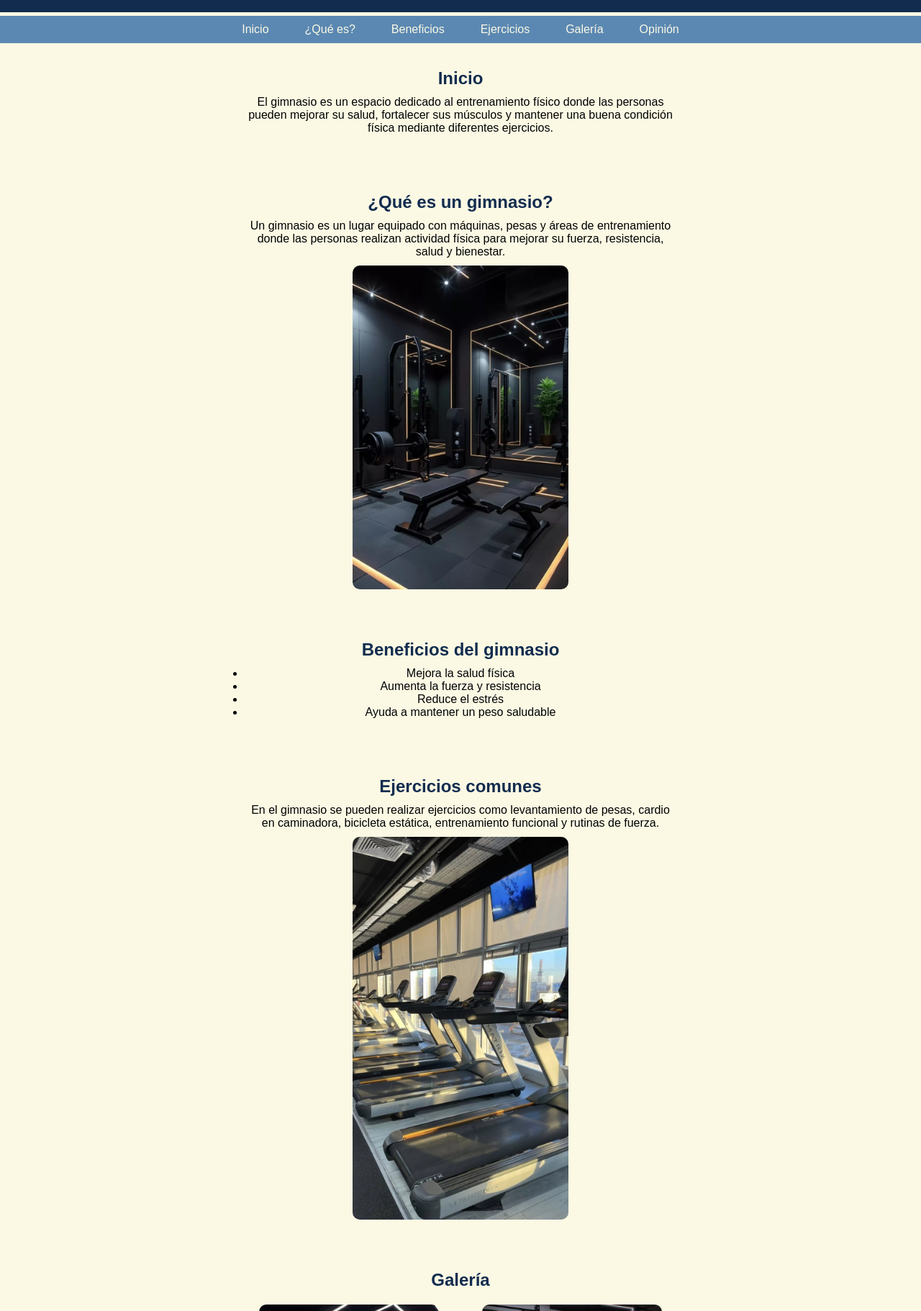
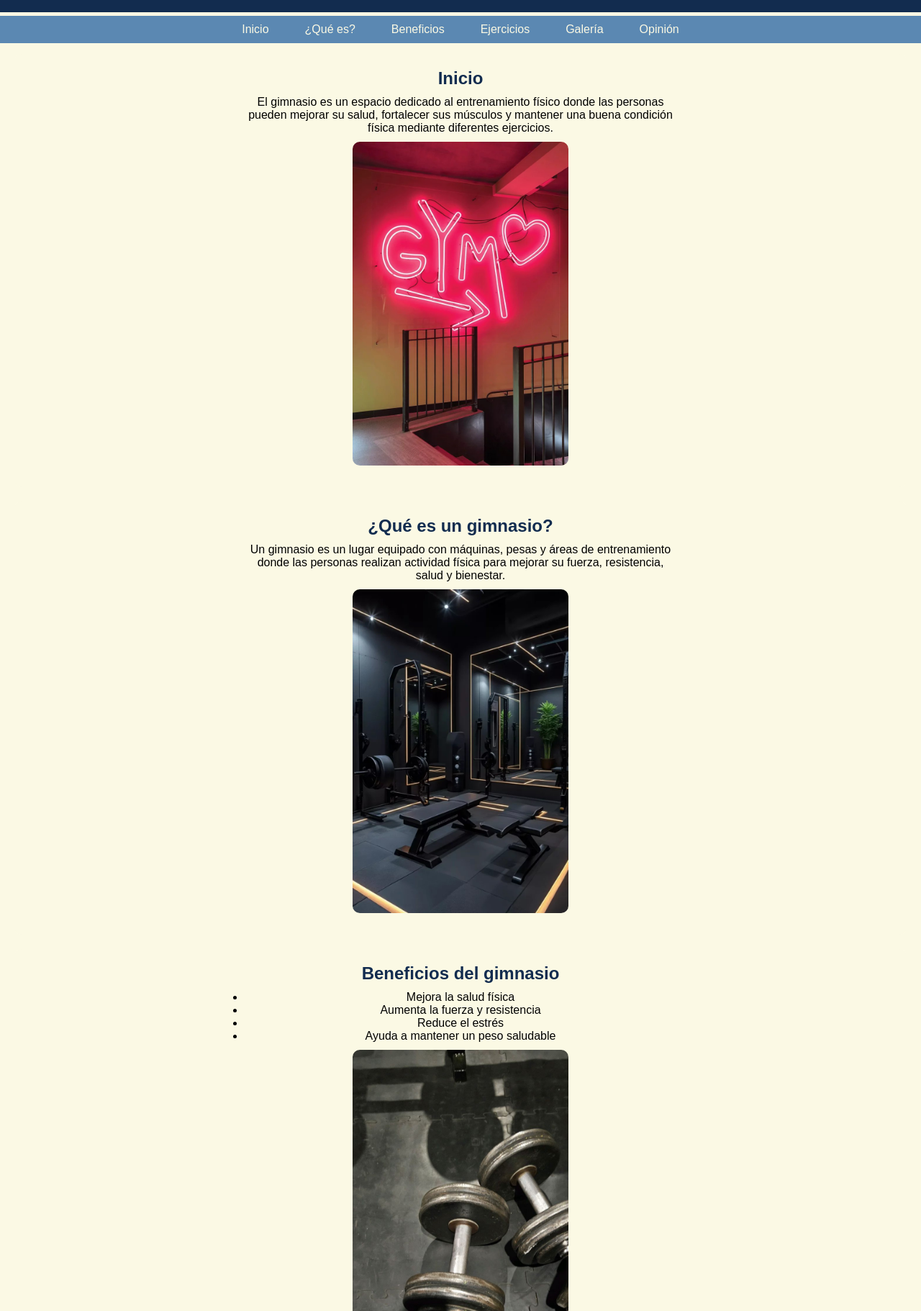
Before and after one commit to yossethmartinez08-lang/GIMNASIO_html5, a plain HTML site: page index.html in a window 1280 px wide. Shown: the part 78-1900 px from the top of the page at 72% size. Drawn offline with Linux system fonts and the light colour scheme.

Commit message:
Fix image file extensions in index.html

```diff
--- a/index.html
+++ b/index.html
@@ -32,7 +32,7 @@
     <article>
         <h2>Inicio</h2>
         <p>El gimnasio es un espacio dedicado al entrenamiento físico donde las personas pueden mejorar su salud, fortalecer sus músculos y mantener una buena condición física mediante diferentes ejercicios.</p>
-        <img src="img/gym1.jpgg" alt="">
+        <img src="img/gym1.jpg" alt="">
     </article>
 </section>
 
@@ -53,7 +53,7 @@
             <li>Reduce el estrés</li>
             <li>Ayuda a mantener un peso saludable</li>
         </ul>
-        <img src="img/gym3.jpgg" alt="">
+        <img src="img/gym3.jpg" alt="">
     </article>
 </section>
 
```
